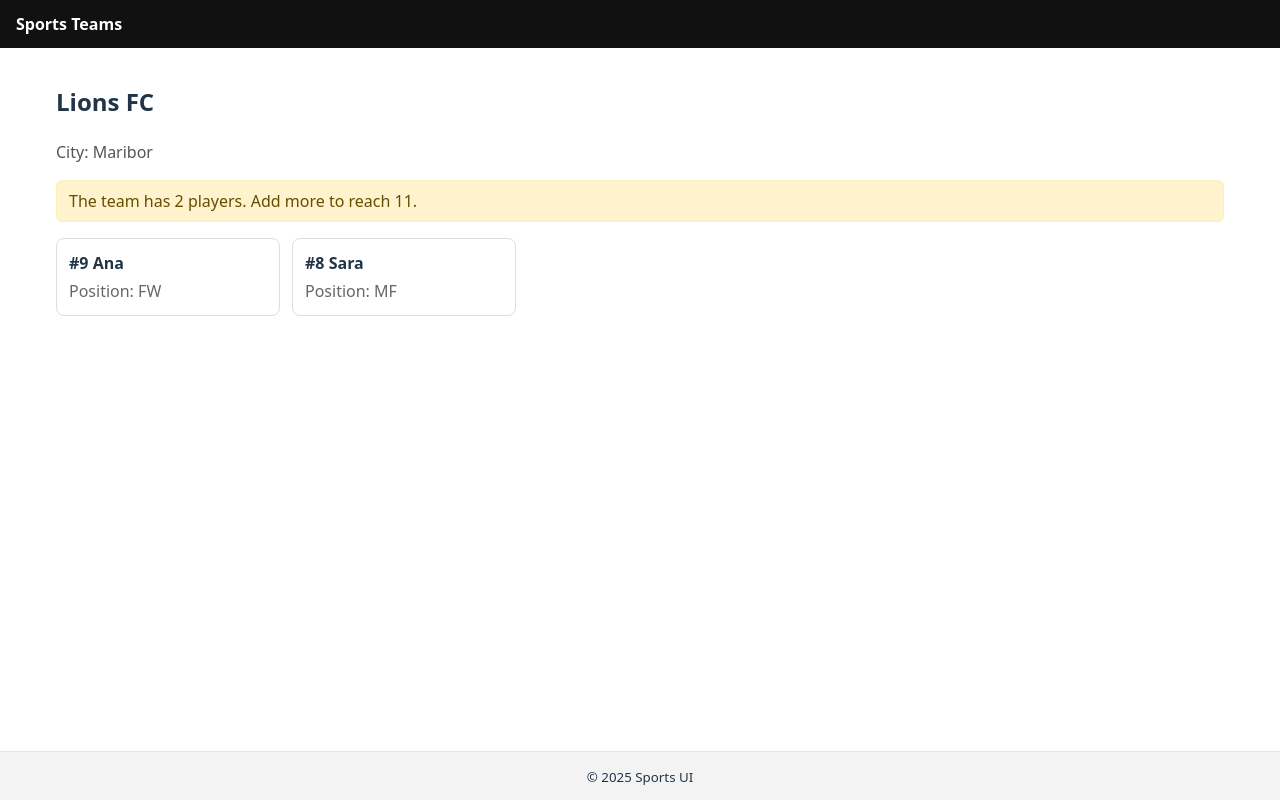
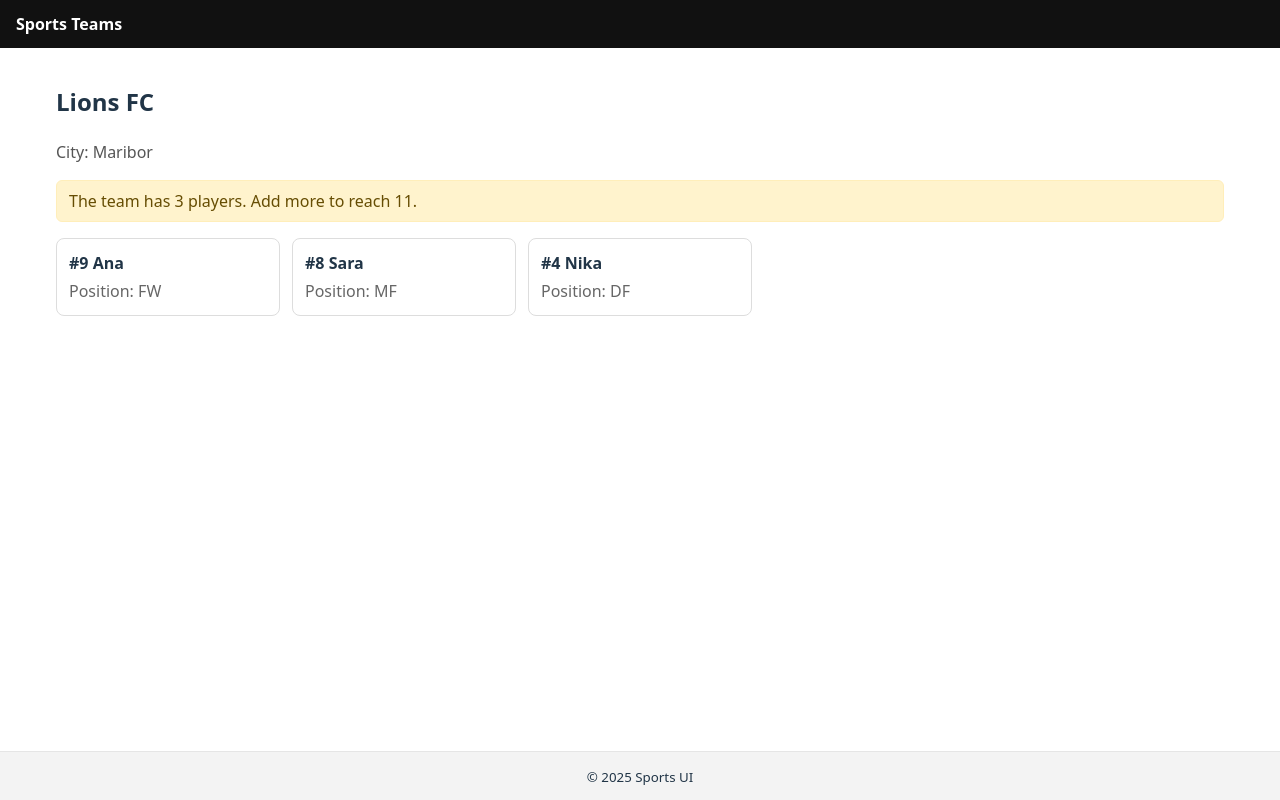
Before and after one commit to paulaferi/sports-ui, a React (Vite) app: page /teams/1 in a window 1280 px wide. Built offline with nearby package versions, Linux system fonts and the light colour scheme.

Commit message:
feat: mocks estaticos

```diff
--- a/src/App.tsx
+++ b/src/App.tsx
@@ -1,24 +1,20 @@
-import { BrowserRouter } from "react-router-dom";
+import { BrowserRouter, Route, Routes } from "react-router-dom";
 import { Menu } from "./components/Menu/Menu";
 import { Footer } from "./components/Footer/Footer";
-import { Body } from "./components/Body/Body";
-import type { Team, Player } from "./types";
 import "./styles/layout.css";
-
-const mockTeam: Team = { id: 1, name: "Lions FC", city: "Maribor" };
-
-const mockPlayers: Player[] = [
-  { id: 1, name: "Ana", position: "FW", number: 9 },
-  { id: 2, name: "Sara", position: "MF", number: 8 },
-];
+import { TeamList } from "./pages/TeamList/TeamList";
+import { TeamDetails } from "./pages/TeamDetails/TeamDetails";
 
 export default function App() {
   return (
     <BrowserRouter>
       <div className="app">
         <Menu />
-        <main>
-          <Body team={mockTeam} players={mockPlayers} />
+        <main className="main">
+          <Routes>
+            <Route path="/" element={<TeamList />} />
+            <Route path="/teams/:id" element={<TeamDetails />} />
+          </Routes>
         </main>
         <Footer />
       </div>
--- /dev/null
+++ b/src/mocks/data.ts
@@ -0,0 +1,29 @@
+import type { Team, Player } from "../types";
+
+export const teamsMock: Team[] = [
+  {
+    id: 1,
+    name: "Lions FC",
+    city: "Maribor",
+  },
+  {
+    id: 2,
+    name: "Eagles FC",
+    city: "Ljubljana",
+  },
+  {
+    id: 3,
+    name: "Bears FC",
+    city: "Celje",
+  },
+];
+
+export const playersMock: Player[] = [
+  { id: 1, teamId: 1, name: "Ana", position: "FW", number: 9 },
+  { id: 2, teamId: 1, name: "Sara", position: "MF", number: 8 },
+  { id: 3, teamId: 1, name: "Nika", position: "DF", number: 4 },
+  { id: 4, teamId: 2, name: "Eva", position: "GK", number: 1 },
+  { id: 5, teamId: 2, name: "Maja", position: "FW", number: 10 },
+  { id: 6, teamId: 3, name: "Tina", position: "MF", number: 7 },
+  { id: 7, teamId: 3, name: "Kaja", position: "DF", number: 5 },
+];
--- /dev/null
+++ b/src/pages/TeamDetails/TeamDetails.tsx
@@ -0,0 +1,27 @@
+import { useMemo, useState, useEffect } from "react";
+import { useParams } from "react-router-dom";
+import { teamsMock, playersMock } from "../../mocks/data";
+import { Body } from "../../components/Body/Body";
+import type { Team, Player } from "../../types";
+
+export function TeamDetails() {
+  const { id } = useParams();
+  const teamId = Number(id);
+
+  const team = useMemo(() => teamsMock.find((t) => t.id === teamId), [teamId]);
+  const initialPlayers = useMemo(
+    () => playersMock.filter((p) => p.teamId === teamId),
+    [teamId],
+  );
+
+  const [players, setPlayers] = useState<Player[]>(initialPlayers);
+
+  useEffect(() => {
+    // aquí iría el conteo dinámico o futuros fetch a API
+    document.title = `${team?.name ?? "Team"} — ${players.length} players`;
+  }, [players, team]);
+
+  if (!team) return <p>Team not found.</p>;
+
+  return <Body team={team} players={players} />;
+}
--- a/src/pages/TeamList/TeamList.tsx
+++ b/src/pages/TeamList/TeamList.tsx
@@ -1,14 +1,11 @@
 import { Link } from "react-router-dom";
+import { teamsMock } from "../../mocks/data";
 import type { Team } from "../../types";
 import "./TeamList.css";
 
-// Datos temporales estáticos:
-const teams: Team[] = [
-  { id: 1, name: "Lions FC", city: "Maribor", players: [] },
-  { id: 2, name: "Eagles FC", city: "Ljubljana", players: [] },
-];
+export function TeamList() {
+  const teams: Team[] = teamsMock;
 
-export function TeamList() {
   return (
     <section className="team-list">
       <h2>Teams</h2>
```
Also changed, not shown: src/types/mock.ts (deleted, +0 -20 lines).
